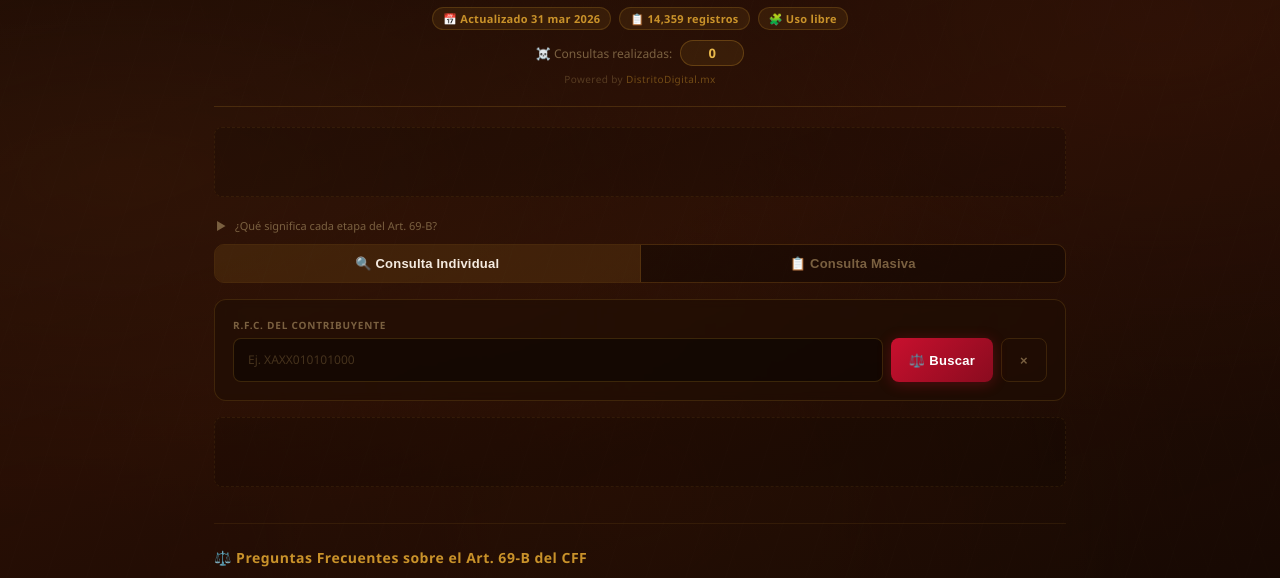
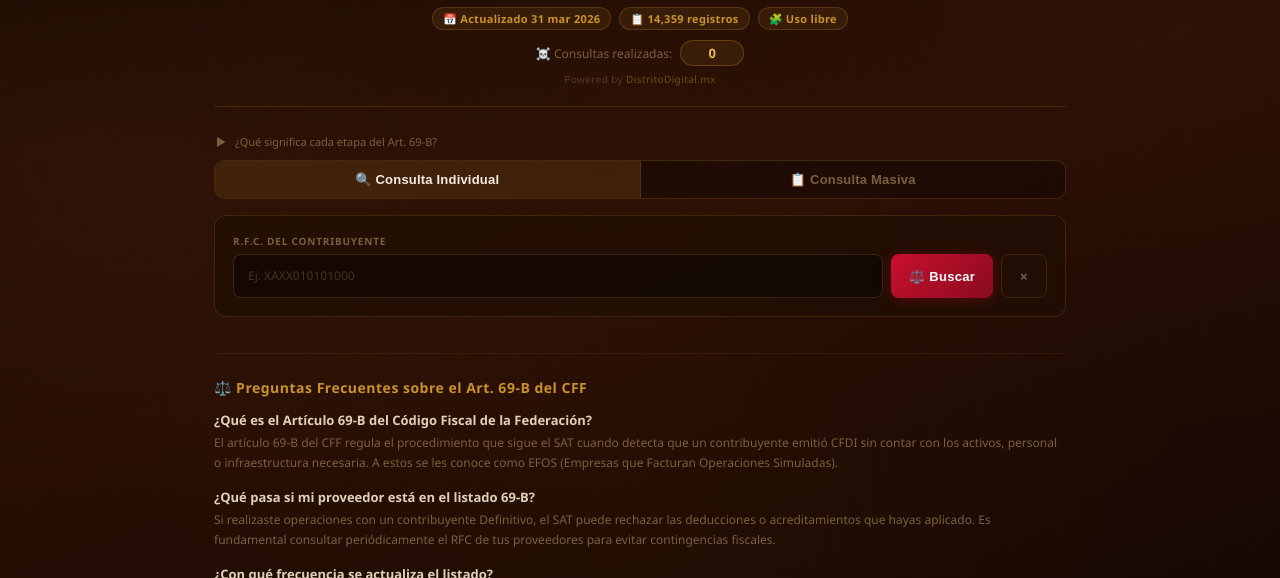
Before and after one commit to Zero-Snake-hunter/listanegra-69b, a plain HTML site: page index.html in a window 1280 px wide. Shown: the part 142-720 px from the top of the page. Drawn offline with Linux system fonts and the light colour scheme.

Commit message:
Update index.html

```diff
--- a/index.html
+++ b/index.html
@@ -51,7 +51,6 @@ body{
 .powered{font-size:10px;color:rgba(160,130,80,.38);margin-top:6px;letter-spacing:.4px}
 .powered a{color:rgba(201,146,42,.45);text-decoration:none}
 .powered a:hover{color:var(--gold)}
-.ad-slot{background:rgba(0,0,0,.15);border:1px dashed rgba(201,146,42,.1);border-radius:8px;min-height:70px;display:flex;align-items:center;justify-content:center;font-size:10px;color:rgba(160,130,80,.25);letter-spacing:.5px;margin-bottom:14px;overflow:hidden}
 .guide-toggle{cursor:pointer;font-size:11px;color:var(--text-muted);display:flex;align-items:center;gap:6px;padding:7px 2px;user-select:none;transition:color .15s;margin-bottom:4px}
 .guide-toggle:hover{color:var(--gold)}
 .guide-box{background:rgba(0,0,0,.25);border:1px solid rgba(201,146,42,.12);border-radius:9px;padding:14px 16px;margin-bottom:14px}
@@ -180,15 +179,6 @@ body{
   <div class="powered">Powered by <a href="https://distrito.digital" target="_blank" rel="noopener">DistritoDigital.mx</a></div>
 </div>
 
-<div class="ad-slot">
-  <ins class="adsbygoogle" style="display:block;width:100%;min-height:60px"
-    data-ad-client="ca-pub-1131249459604659"
-    data-ad-slot="auto"
-    data-ad-format="auto"
-    data-full-width-responsive="true"></ins>
-  <script>(adsbygoogle = window.adsbygoogle || []).push({});</script>
-</div>
-
 <div class="guide-toggle" onclick="toggleGuide()">
   <span id="guideArrow">&#9658;</span> &nbsp;&iquest;Qu&eacute; significa cada etapa del Art. 69-B?
 </div>
@@ -236,15 +226,6 @@ body{
   </div>
   <div id="bulkStatus"></div>
   <div id="bulkResults"></div>
-</div>
-
-<div class="ad-slot" style="margin-top:8px">
-  <ins class="adsbygoogle" style="display:block;width:100%;min-height:60px"
-    data-ad-client="ca-pub-1131249459604659"
-    data-ad-slot="auto"
-    data-ad-format="auto"
-    data-full-width-responsive="true"></ins>
-  <script>(adsbygoogle = window.adsbygoogle || []).push({});</script>
 </div>
 
 <div class="faq-section">
```
